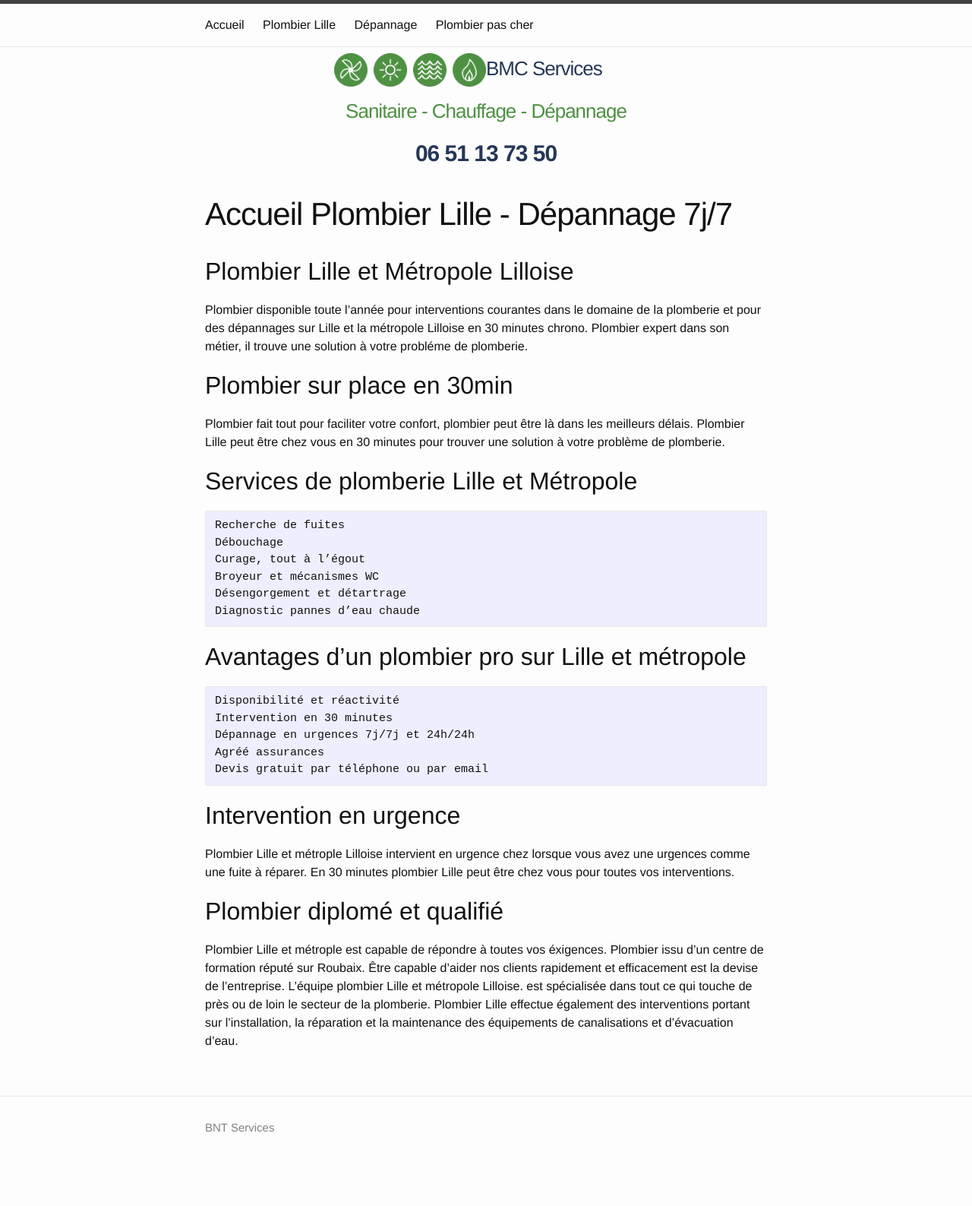
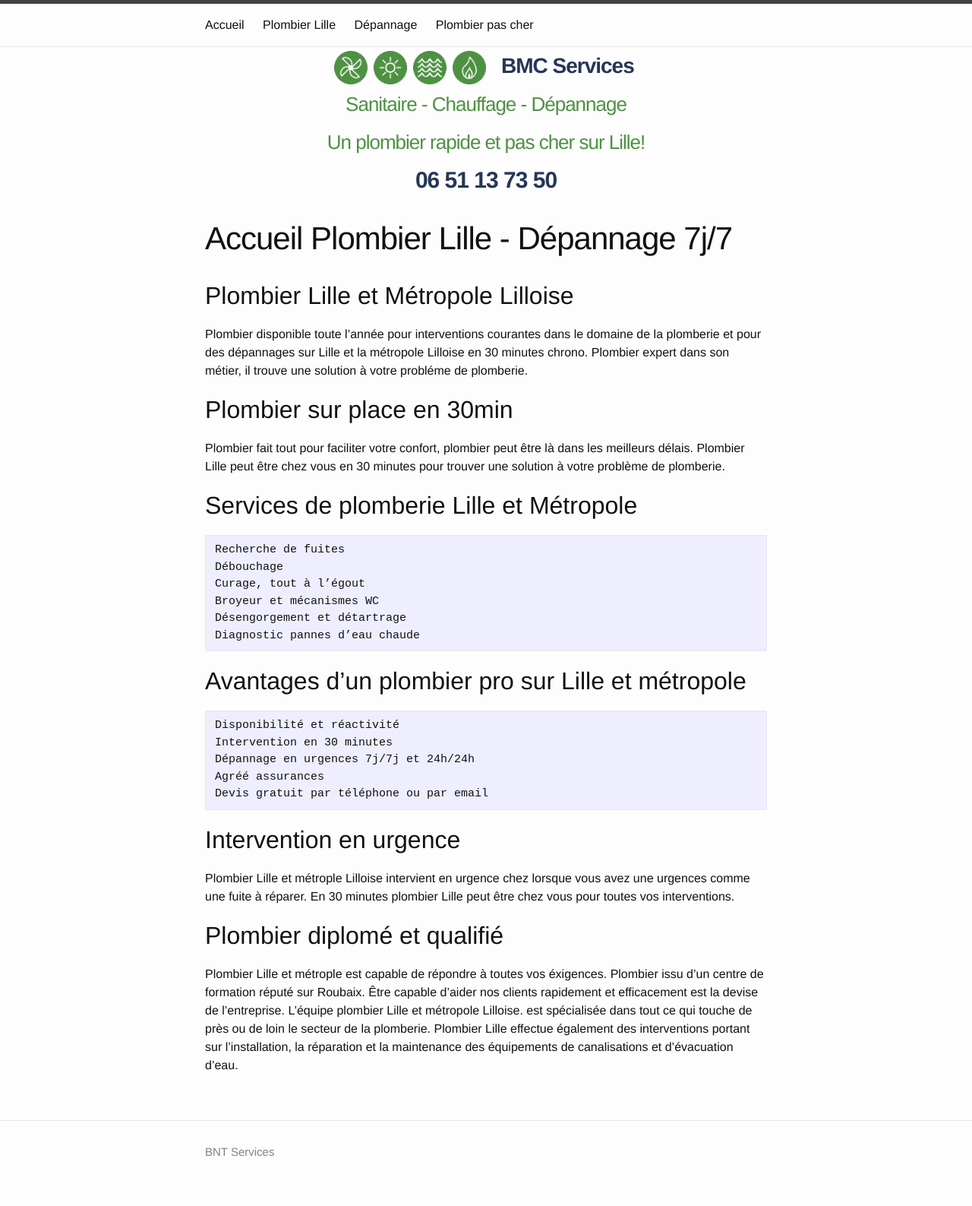
Before and after one commit to bntservices/bntservices.github.io, a Jekyll site: the page built from index.html, in a window 1280 px wide. Shown: the whole page at 76% size. Built offline with Jekyll 4.4.1, drawn with Linux system fonts in a browser that asks for light colours; before the commit the page ends 1555 px from its top, so only the background shows below that.

Commit message:
better now

```diff
--- a/_includes/header.html
+++ b/_includes/header.html
@@ -36,7 +36,7 @@
     </div>
   </div>
 
-
-<div class="site-top-frame-services">Sanitaire - Chauffage - Dépannage</div>
-<div class="site-top-frame-phone"><a href="tel:0651137350">06 51 13 73 50</a></div>
+  <div class="site-top-frame-services">Sanitaire - Chauffage - Dépannage</div>
+  <div class="site-top-frame-catch">Un plombier rapide et pas cher sur Lille!</div>
+  <div class="site-top-frame-phone"><a href="tel:0651137350">06 51 13 73 50</a></div>
 </div>
--- a/_sass/_layout.scss
+++ b/_sass/_layout.scss
@@ -14,13 +14,12 @@
     // border: 2px solid red;
     font-size: 26px;
     font-weight: 300;
-    line-height: 56px;
+    line-height: 50px;
     letter-spacing: -1px;
     text-align: center;
 }
 
 .site-top-frame--layer-one {
-    // border: 2px solid green;
     overflow: auto;
     margin: auto;
     max-width: 400px;
@@ -28,13 +27,20 @@
 .site-top-frame--layer-one--logo {
     float: left;
     width: 200px;
+    margin-right:20px;
 }
 .site-top-frame--layer-one--title {
     float: left;
     color: $blue-color;
+    font-size: 28px;
+    font-weight: bold;
 }
 
 .site-top-frame-services {
+    color: $green-color;
+}
+
+.site-top-frame-catch {
     color: $green-color;
 }
 
```
